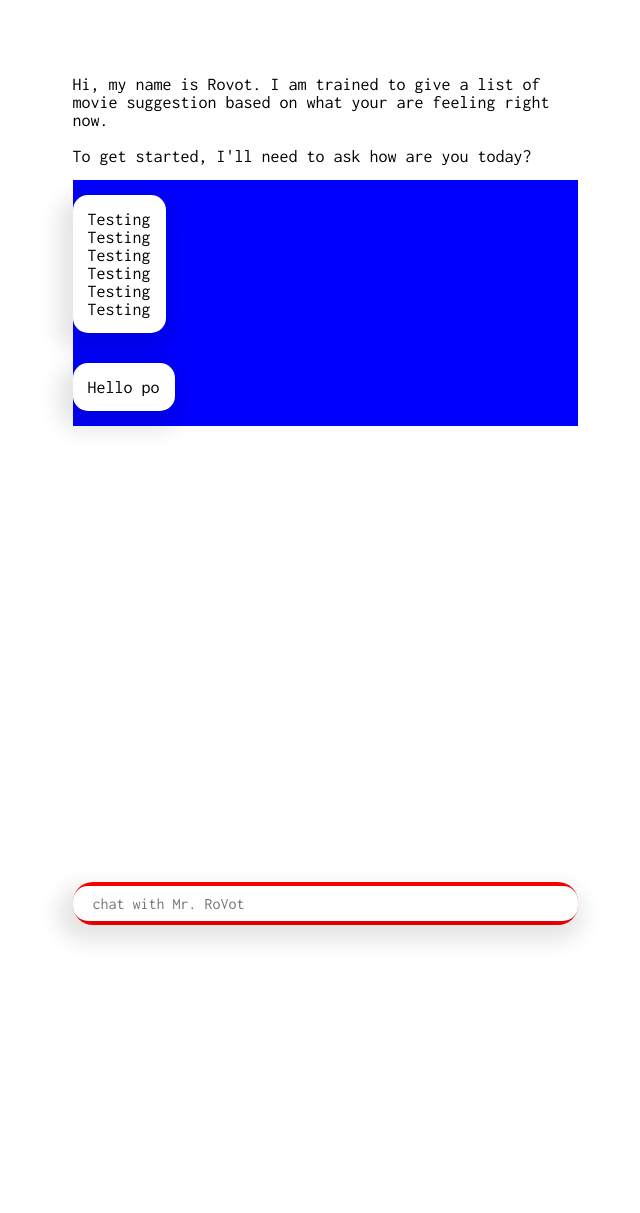
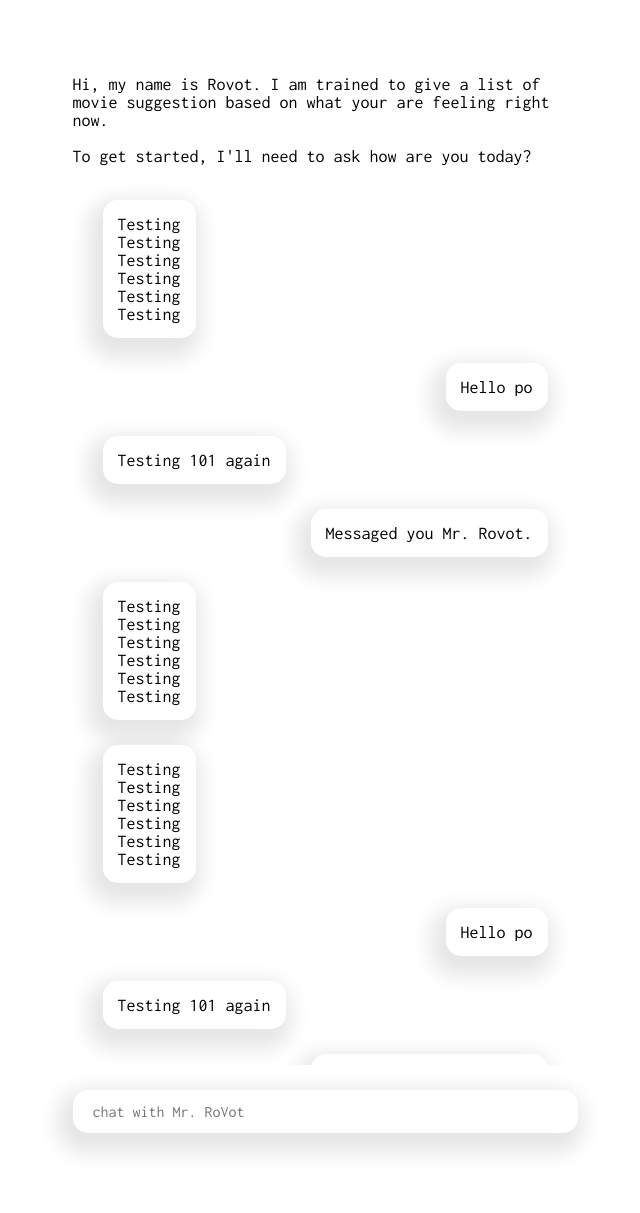
Before and after one commit to lucitian/Rovot, a Django app: page / in a window 1280 px wide. Shown: the whole page, without its empty margins (315-955 px from the left). Before the commit the page ends 941 px from the top, so only its background shows below. Run offline with Django 3.2, Linux system fonts and the light colour scheme.

Commit message:
Fixed the messaged container. Would update soon

```diff
--- a/rovot/static/directories/css/base.css
+++ b/rovot/static/directories/css/base.css
@@ -3,29 +3,34 @@
     src: url("./fonts/Inconsolata-Regular.ttf");
 }
 
+::-webkit-scrollbar {
+    height: 10px;
+    width: 10px;
+}
+
+::-webkit-scrollbar-thumb{
+    background-color: #c5afafc5;
+    border-radius: 20px;
+}
+
 * {
     margin: 0;
     padding: 0;
+    box-sizing: border-box !important;
 }
 
 body {
     background-color: #fff;
-    box-sizing: border-box !important;
     font-size: 18px;
     font-family: 'Inconsolata', monospace;
 }
 
 .container {
-    display: grid;
-    height: 100vh;
-    grid-template-columns: 1fr;
-    grid-template-rows: 1fr;
-    grid-template-areas:
-        "chatbox";
+    max-height: 100%;
 }
 
 main {
-    margin: 75px 0 75px 0;
+    margin: 75px auto;
     display: flex;
     justify-content: center;
 }
--- a/rovot/static/directories/css/home.css
+++ b/rovot/static/directories/css/home.css
@@ -1,7 +1,5 @@
 .home-container {
-    display: flex;
-    justify-content: center;
-    height: 100%;
+    display: grid;
     grid-template-columns: 1fr;
     grid-template-rows: 1fr;
     grid-template-areas:
@@ -11,15 +9,14 @@
 .chatbox {
     grid-area: chatbox;
     width: 505px;
-    height: 100%;
     display: grid;
-    height: 100%;
     grid-template-columns: 1fr;
     grid-template-rows: 0.1fr 1fr 0.06fr;
     grid-template-areas:
         "header"
         "messages"
         "input";
+    gap: 20px;
 }
 
 .chatbox-header {
@@ -27,51 +24,46 @@
     height: 100%;
 }
 
+.chatbox-header p {
+    display: block;
+}
+
 /* --- messages --- */
 .chatbox-messages{
+    flex: 1;
     grid-area: messages;
-    max-height: 100%;
-    display: flex;
-    justify-content: center;
-    align-items: center;
-    padding: 15px 0;
+    overflow-x: hidden;
+    overflow-y: auto;
 }
 
 .messages-container {
-    height: 100%;
-    width: 100%;
+    padding: 15px 30px;
+    max-height: 880px;
+    display: flex;
+    flex-flow: column nowrap;
+    align-items: flex-start;
 }
 
-.msg-divider {
-    width: 100%;
-    height: auto;
-    display: flex;
-    background-color: blue;
-    margin: 0;
+.msg {
+    border: none !important;
+    border-radius: 15px !important;
+    width: auto;
+    background-color: #fff;
+    box-shadow: -5px 10px 20px 10px rgba(0,0,0,0.1);
+    margin-bottom: 25px;
+
 }
 
-.msg-received {
-    float: left;
-    border: none !important;
-    border-radius: 15px !important;
-    margin: 15px 0;
+.msg .msg-text {
     padding: 15px;
-    width: auto;
-    height: auto;
-    background-color: #fff;
-    box-shadow: -5px 10px 20px 10px rgba(0,0,0,0.1);
 }
 
-.msg-sent {
-    float: right;
-    border: none !important;
-    border-radius: 15px !important;
-    margin: 15px 0;
-    padding: 15px;
-    width: auto;
-    height: auto;
-    background-color: #fff;
-    box-shadow: -5px 10px 20px 10px rgba(0,0,0,0.1);
+.received {
+    align-self: flex-start;
+}
+
+.sent {
+    align-self: flex-end;
 }
 
 /* --- input chat ---*/
@@ -88,7 +80,6 @@
     border-radius: 20px;
     width: 100%;
     height: 100%;
-    background-color: red;
 }
 
 .input-chat {
--- a/rovot/templates/directories/base.html
+++ b/rovot/templates/directories/base.html
@@ -6,7 +6,6 @@
         <meta name="viewport" content="width=device-width, initial-scale=1.0">
         <link rel="stylesheet" type="text/css" href="{% static 'directories/css/base.css' %}">
         <link rel="stylesheet" type="text/css" href="{% static 'directories/css/home.css' %}">
-        <link rel="stylesheet" href="https://stackpath.bootstrapcdn.com/font-awesome/4.7.0/css/font-awesome.min.css" integrity="sha384-wvfXpqpZZVQGK6TAh5PVlGOfQNHSoD2xbE+QkPxCAFlNEevoEH3Sl0sibVcOQVnN" crossorigin="anonymous">
         <title>RoVot</title>
     </head>
     <body>
--- a/rovot/templates/directories/home.html
+++ b/rovot/templates/directories/home.html
@@ -8,8 +8,8 @@
             </div>
             <div class="chatbox-messages">
                 <div class="messages-container">
-                    <div class="msg-divider">
-                        <div class="msg-received"> <!--RoVot messages-->
+                    <div class="msg received"> <!--RoVot messages-->
+                         <div class="msg-text">
                             <p>
                                 Testing<br>
                                 Testing<br>
@@ -20,11 +20,83 @@
                             </p>
                         </div>
                     </div>
-                    <div class="msg-divider">
-                        <div class="msg-sent"> <!--User messages-->
+
+                    <div class="msg sent"> <!--User messages-->
+                        <div class="msg-text">
                             <p>Hello po</p>
                         </div>
                     </div>
+
+                    <div class="msg received"> <!--RoVot messages-->
+                        <div class="msg-text">
+                           <p>
+                               Testing 101 again
+                           </p>
+                       </div>
+                   </div>
+
+                   <div class="msg sent"> <!--User messages-->
+                        <div class="msg-text">
+                            <p>Messaged you Mr. Rovot.</p>
+                        </div>
+                    </div>
+                    <div class="msg received"> <!--RoVot messages-->
+                        <div class="msg-text">
+                           <p>
+                               Testing<br>
+                               Testing<br>
+                               Testing<br>
+                               Testing<br>
+                               Testing<br>
+                               Testing<br>
+                           </p>
+                       </div>
+                   </div>
+
+                   <div class="msg received"> <!--RoVot messages-->
+                         <div class="msg-text">
+                            <p>
+                                Testing<br>
+                                Testing<br>
+                                Testing<br>
+                                Testing<br>
+                                Testing<br>
+                                Testing<br>
+                            </p>
+                        </div>
+                    </div>
+
+                    <div class="msg sent"> <!--User messages-->
+                        <div class="msg-text">
+                            <p>Hello po</p>
+                        </div>
+                    </div>
+
+                    <div class="msg received"> <!--RoVot messages-->
+                        <div class="msg-text">
+                           <p>
+                               Testing 101 again
+                           </p>
+                       </div>
+                   </div>
+
+                   <div class="msg sent"> <!--User messages-->
+                        <div class="msg-text">
+                            <p>Messaged you Mr. Rovot.</p>
+                        </div>
+                    </div>
+                    <div class="msg received"> <!--RoVot messages-->
+                        <div class="msg-text">
+                           <p>
+                               Testing<br>
+                               Testing<br>
+                               Testing<br>
+                               Testing<br>
+                               Testing<br>
+                               Testing<br>
+                           </p>
+                       </div>
+                   </div>
                 </div>
             </div>
             <div class="chatbox-input">
```
